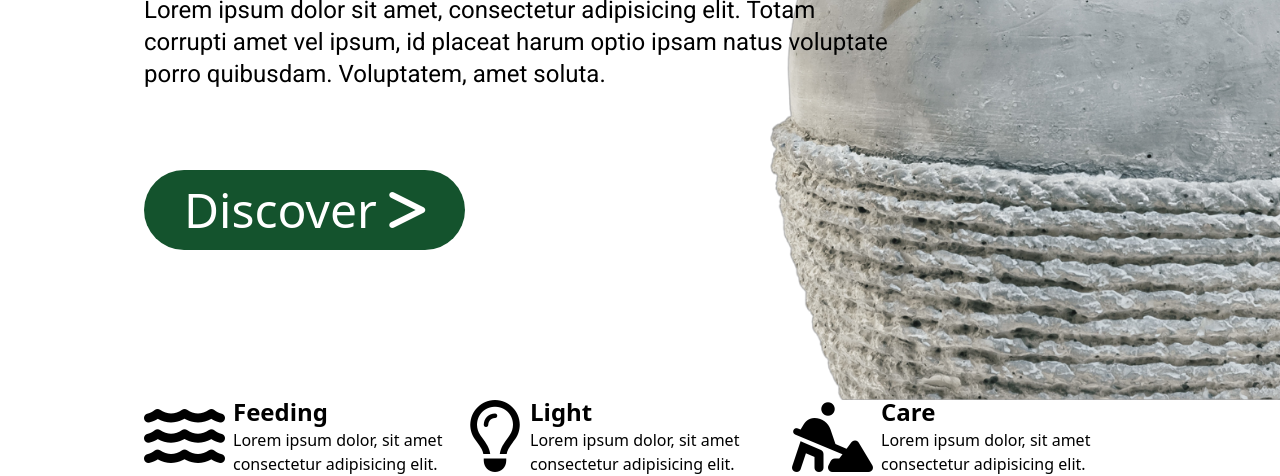
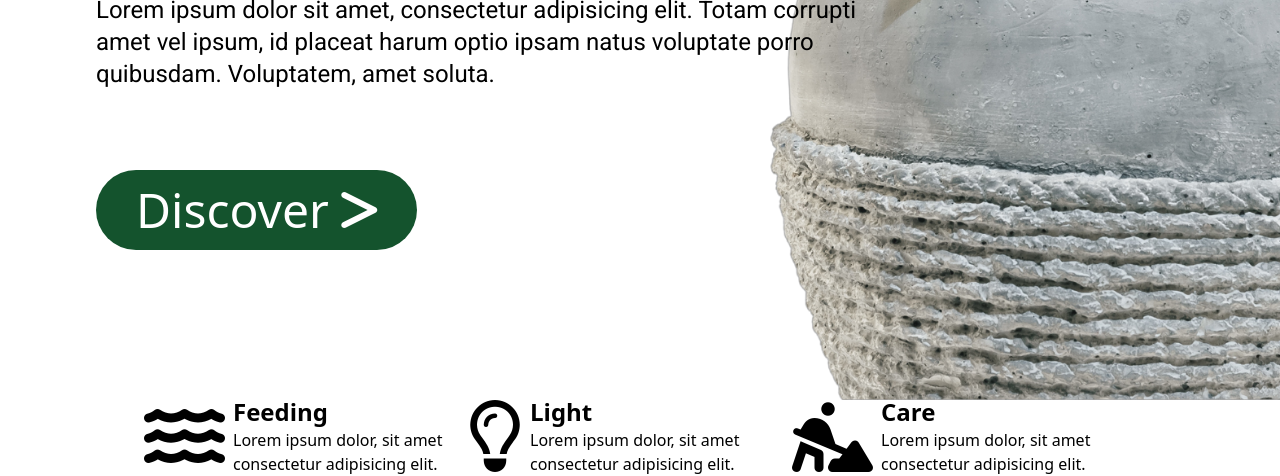
Before and after one commit to shon-developer/plant-homepage, a plain HTML site: page index.html in a window 1280 px wide. Shown: the part 400-876 px from the top of the page. Drawn offline with nearby package versions, Linux system fonts and the light colour scheme.

Commit message:
final commit

```diff
--- a/index.html
+++ b/index.html
@@ -51,7 +51,7 @@
     </script>
     <title>Document</title>
   </head>
-  <body>
+  <body class="overflow-hidden">
     <div class="w-full h-full">
       <img
         src="./photos/6_folwer_cut.png"
@@ -76,7 +76,7 @@
       </nav>
       <!-- Main Content -->
       <main
-        class="pl-16 lg:pl-36 h-[700px] flex justify-center w-[400px] md:w-[600px] xl:w-[900px] flex-col gap-6 items-start"
+        class="pl-10 xl:pl-24 h-[700px] flex justify-center w-[400px] md:w-[600px] xl:w-[900px] flex-col gap-6 items-start"
       >
         <h1
           class="text-6xl md:text-7xl lg:8xl xl:text-9xl font-bold font-montserrat"
```
